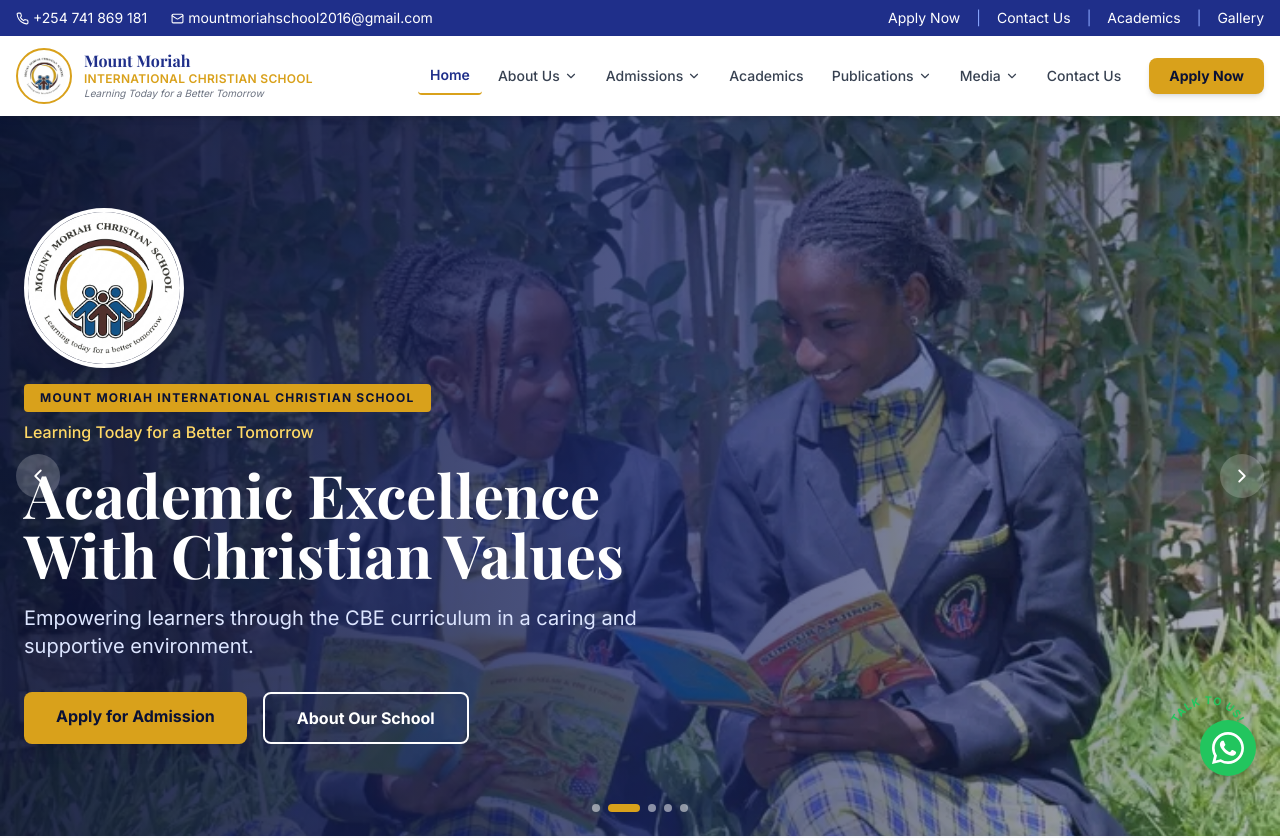
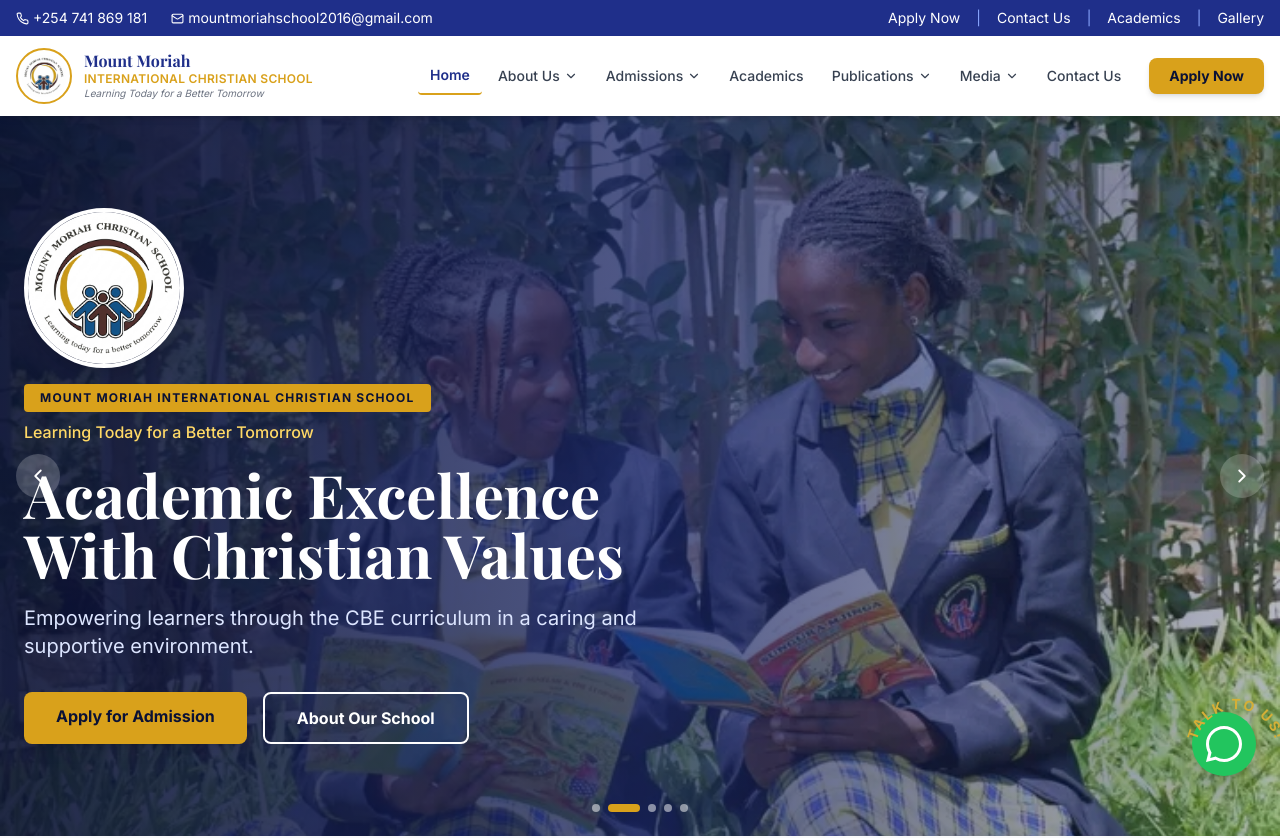
Before and after one commit to Kyle-Poppy/mt.moriahschool, a React (Vite) app: page / in a window 1280 px wide. Shown: the top 838 px of the page. Built offline with nearby package versions, Linux system fonts and the light colour scheme.

Commit message:
Add curved Talk To Us text around WhatsApp button

```diff
--- a/src/components/WhatsAppButton.tsx
+++ b/src/components/WhatsAppButton.tsx
@@ -4,45 +4,48 @@
   )
 
   return (
-    <a
-      href={`https://wa.me/254705473250?text=${message}`}
-      target="_blank"
-      rel="noreferrer"
-      aria-label="Chat on WhatsApp"
-      className="fixed bottom-6 right-6 z-50"
-    >
-      <div className="relative w-24 h-24">
-        {/* Curved Text */}
+    <div className="fixed bottom-6 right-6 z-50">
+      {/* Curved Gold Text */}
       <svg
-          className="absolute inset-0 w-full h-full"
-          viewBox="0 0 100 100"
+        width="120"
+        height="120"
+        className="absolute -top-12 -left-4 pointer-events-none"
       >
         <defs>
           <path
-              id="curve"
-              d="M15,60 A35,35 0 0,1 85,60"
+            id="talkPath"
+            d="M20,85 A40,40 0 0,1 100,85"
           />
         </defs>
 
         <text
-            fill="#22c55e"
-            fontSize="11"
+          fill="#D4AF37"
+          fontSize="14"
           fontWeight="700"
-            letterSpacing="1"
+          letterSpacing="2"
         >
-            <textPath href="#curve" startOffset="50%" textAnchor="middle">
+          <textPath
+            href="#talkPath"
+            startOffset="50%"
+            textAnchor="middle"
+          >
             TALK TO US!
           </textPath>
         </text>
       </svg>
 
       {/* WhatsApp Button */}
-        <div className="absolute bottom-0 right-0 w-14 h-14 rounded-full shadow-xl flex items-center justify-center bg-green-500 hover:bg-green-600 transition-colors">
-          <svg viewBox="0 0 32 32" className="w-8 h-8 fill-white">
-            <path d="M16 0C7.163 0 0 7.163 0 16c0 2.822.734 5.476 2.02 7.785L0 32l8.43-2.007A15.934 15.934 0 0016 32c8.837 0 16-7.163 16-16S24.837 0 16 0zm0 29.333a13.266 13.266 0 01-6.76-1.843l-.484-.287-5.003 1.192 1.215-4.874-.316-.5A13.258 13.258 0 012.667 16C2.667 8.636 8.636 2.667 16 2.667S29.333 8.636 29.333 16 23.364 29.333 16 29.333zm7.273-9.937c-.398-.199-2.355-1.162-2.72-1.294-.364-.133-.63-.199-.895.199-.265.398-1.027 1.294-1.26 1.56-.232.265-.464.298-.862.1-.398-.2-1.68-.619-3.2-1.977-1.183-1.056-1.982-2.36-2.214-2.758-.232-.398-.025-.613.175-.811.179-.178.398-.464.597-.696.2-.232.265-.398.398-.664.133-.265.066-.497-.033-.696-.1-.199-.895-2.157-1.227-2.953-.322-.775-.65-.669-.895-.682-.232-.013-.497-.016-.762-.016s-.696.1-1.062.497c-.365.398-1.393 1.36-1.393 3.316s1.426 3.846 1.625 4.111c.199.265 2.806 4.283 6.796 6.007.95.41 1.692.655 2.27.838.953.304 1.82.261 2.506.158.764-.114 2.355-.963 2.688-1.893.332-.93.332-1.727.232-1.893-.099-.166-.365-.265-.762-.464z" />
+      <a
+        href={`https://wa.me/254705473250?text=${message}`}
+        target="_blank"
+        rel="noreferrer"
+        aria-label="Chat on WhatsApp"
+        className="w-16 h-16 rounded-full shadow-xl flex items-center justify-center bg-green-500 hover:bg-green-600 transition-colors"
+      >
+        <svg viewBox="0 0 32 32" className="w-9 h-9 fill-white">
+          <path d="M16 0C7.163 0 0 7.163 0 16c0 2.822.734 5.476 2.02 7.785L0 32l8.43-2.007A15.934 15.934 0 0016 32c8.837 0 16-7.163 16-16S24.837 0 16 0zm0 29.333a13.266 13.266 0 01-6.76-1.843l-.484-.287-5.003 1.192 1.215-4.874-.316-.5A13.258 13.258 0 012.667 16C2.667 8.636 8.636 2.667 16 2.667S29.333 8.636 29.333 16 23.364 29.333 16 29.333z" />
         </svg>
+      </a>
     </div>
-      </div>
-    </a>
   )
 }
```
Lines whose indentation alone changed are shown as unchanged.
